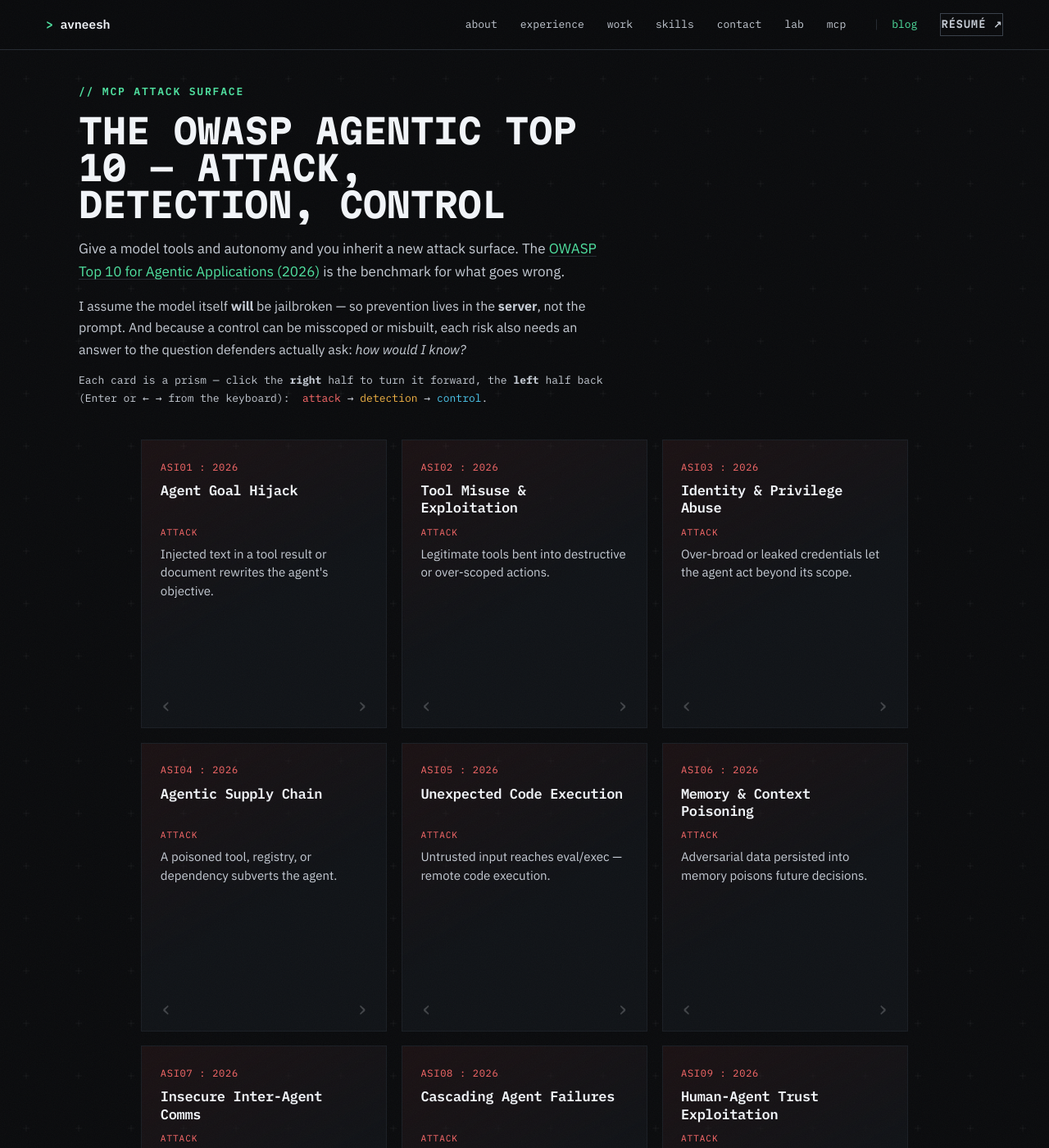
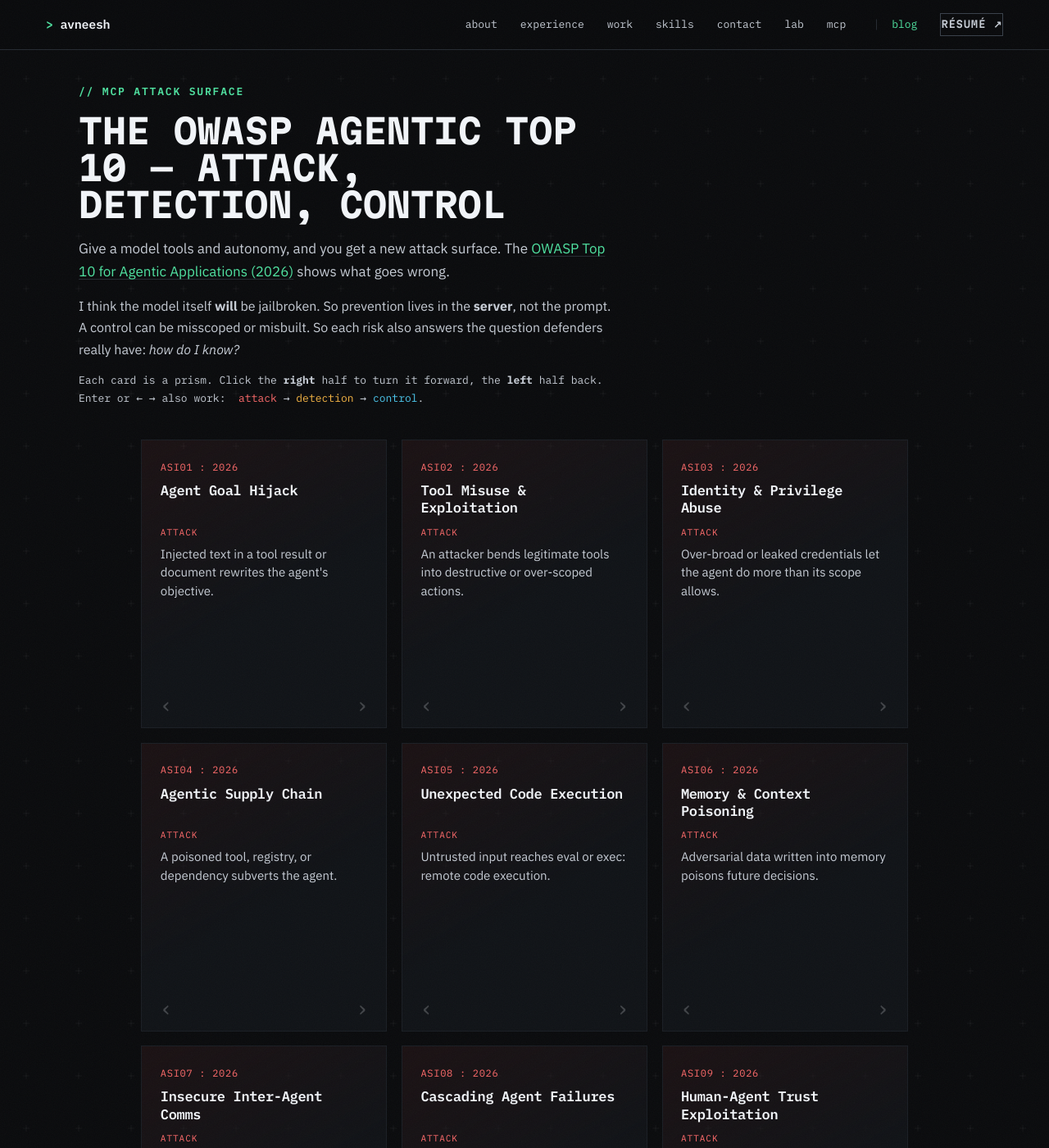
Before and after one commit to agileAlligator/Portfolio-Page, a Jekyll site: the page built from owasp-top-10.html, in a window 1280 px wide and 1400 px high. Shown: the whole window at 82% size. Built offline with Jekyll 4.4.1, drawn with Linux system fonts in a browser that asks for light colours; some of the changed text lies outside the part shown.

Commit message:
owasp page: rewrite copy to ASD-STE100 Simplified Technical English
Converted the OWASP Agentic Top 10 page copy (intro + 10 cards x attack/detection/
control + footer) to STE Issue 8: short active sentences, no semicolons, slashes
spelled out, unapproved words replaced. Security/agentic domain terms (MCP, OAuth/
PKCE/JWT, allowlist, least-privilege, RAG, SBOM, mTLS, eval/exec, provenance,
kill-switch, action, call, alert, ASI codes/risk names) kept as declared technical
names. ste_check.py verdict: PASS (0 unapproved, 0 over-length). Structure, links,
ASI codes, risk headings, and every aria-label preserved.

Co-Authored-By: Claude Opus 4.8 (1M context) <noreply@anthropic.com>

```diff
--- a/owasp-top-10.html
+++ b/owasp-top-10.html
@@ -17,14 +17,13 @@ breadcrumb:
 <section class="owasp-intro">
 	<p class="section-label">// mcp attack surface</p>
 	<h1 class="owasp-title">The OWASP Agentic Top 10 — attack, detection, control</h1>
-	<p class="owasp-lede">Give a model tools and autonomy and you inherit a new attack surface. The
+	<p class="owasp-lede">Give a model tools and autonomy, and you get a new attack surface. The
 		<a href="https://genai.owasp.org/resource/owasp-top-10-for-agentic-applications-for-2026/" target="_blank" rel="noopener">OWASP Top 10 for Agentic Applications (2026)</a>
-		is the benchmark for what goes wrong.</p>
-	<p>I assume the model itself <strong>will</strong> be jailbroken — so prevention lives in the
-		<strong>server</strong>, not the prompt. And because a control can be misscoped or misbuilt, each risk also needs an
-		answer to the question defenders actually ask: <em>how would I know?</em></p>
-	<p class="owasp-hint">Each card is a prism — click the <strong>right</strong> half to turn it forward, the <strong>left</strong> half back
-		(Enter or ← → from the keyboard):&nbsp; <span class="k-risk">attack</span> → <span class="k-detect">detection</span> → <span class="k-control">control</span>.</p>
+		shows what goes wrong.</p>
+	<p>I think the model itself <strong>will</strong> be jailbroken. So prevention lives in the
+		<strong>server</strong>, not the prompt. A control can be misscoped or misbuilt. So each risk also answers the
+		question defenders really have: <em>how do I know?</em></p>
+	<p class="owasp-hint">Each card is a prism. Click the <strong>right</strong> half to turn it forward, the <strong>left</strong> half back. Enter or ← → also work:&nbsp; <span class="k-risk">attack</span> → <span class="k-detect">detection</span> → <span class="k-control">control</span>.</p>
 </section>
 
 <div class="asi-grid">
@@ -41,13 +40,13 @@ breadcrumb:
 				<span class="asi-code">ASI01 : 2026</span>
 				<h2 class="asi-name">Agent Goal Hijack</h2>
 				<span class="asi-label">Detection · SOC</span>
-				<span class="asi-body">Flag tool-call chains whose target diverges from the session's stated task, and scan tool output for imperative/injection patterns before it can influence a call.</span>
+				<span class="asi-body">Flag tool-call chains where the target diverges from the session's stated task. Scan tool output for injection patterns before it influences a call.</span>
 			</div>
 			<div class="asi-face face-control" aria-hidden="true">
 				<span class="asi-code">ASI01 : 2026</span>
 				<h2 class="asi-name">Agent Goal Hijack</h2>
 				<span class="asi-label">Control · prevent</span>
-				<span class="asi-body">Tool output is structured, isolated from the system prompt, never read as instructions, and screened for injection patterns. Content can't rewrite the goal.</span>
+				<span class="asi-body">Tool output is structured and isolated from the system prompt. The server screens it for injection patterns and does not read it as instructions. Content cannot rewrite the goal.</span>
 			</div>
 		</div>
 		<button class="asi-turn" type="button" aria-label="Turn to detection — ASI01 Agent Goal Hijack"></button>
@@ -60,19 +59,19 @@ breadcrumb:
 				<span class="asi-code">ASI02 : 2026</span>
 				<h2 class="asi-name">Tool Misuse &amp; Exploitation</h2>
 				<span class="asi-label">Attack</span>
-				<span class="asi-attack">Legitimate tools bent into destructive or over-scoped actions.</span>
+				<span class="asi-attack">An attacker bends legitimate tools into destructive or over-scoped actions.</span>
 			</div>
 			<div class="asi-face face-detect" aria-hidden="true">
 				<span class="asi-code">ASI02 : 2026</span>
 				<h2 class="asi-name">Tool Misuse &amp; Exploitation</h2>
 				<span class="asi-label">Detection · SOC</span>
-				<span class="asi-body">Alert on exfil-shaped sequences — a read-heavy query immediately followed by an external send — and on any user crossing N× their tool-call baseline.</span>
+				<span class="asi-body">Alert on exfil-shaped sequences: a read-heavy query, then an external send. Also alert when a user crosses N× their tool-call baseline.</span>
 			</div>
 			<div class="asi-face face-control" aria-hidden="true">
 				<span class="asi-code">ASI02 : 2026</span>
 				<h2 class="asi-name">Tool Misuse &amp; Exploitation</h2>
 				<span class="asi-label">Control · prevent</span>
-				<span class="asi-body">Runtime endpoint allowlist (least privilege), per-argument validation, and per-tool rate limits. Non-approved calls are rejected in code.</span>
+				<span class="asi-body">A runtime endpoint allowlist (least privilege), argument validation, and rate limits for each tool. Your code rejects non-approved calls.</span>
 			</div>
 		</div>
 		<button class="asi-turn" type="button" aria-label="Turn to detection — ASI02 Tool Misuse and Exploitation"></button>
@@ -85,19 +84,19 @@ breadcrumb:
 				<span class="asi-code">ASI03 : 2026</span>
 				<h2 class="asi-name">Identity &amp; Privilege Abuse</h2>
 				<span class="asi-label">Attack</span>
-				<span class="asi-attack">Over-broad or leaked credentials let the agent act beyond its scope.</span>
+				<span class="asi-attack">Over-broad or leaked credentials let the agent do more than its scope allows.</span>
 			</div>
 			<div class="asi-face face-detect" aria-hidden="true">
 				<span class="asi-code">ASI03 : 2026</span>
 				<h2 class="asi-name">Identity &amp; Privilege Abuse</h2>
 				<span class="asi-label">Detection · SOC</span>
-				<span class="asi-body">Alert when a token is used for endpoints or scopes outside its grant, or when one identity suddenly reaches resources it never touches.</span>
+				<span class="asi-body">Alert when a token is used for endpoints or scopes it was not granted. Also alert when one identity suddenly reaches resources it did not touch before.</span>
 			</div>
 			<div class="asi-face face-control" aria-hidden="true">
 				<span class="asi-code">ASI03 : 2026</span>
 				<h2 class="asi-name">Identity &amp; Privilege Abuse</h2>
 				<span class="asi-label">Control · prevent</span>
-				<span class="asi-body">OAuth 2.1 + PKCE, JWT verified on every call (iss/aud/exp/sub), least-privilege scopes, and a separate token per downstream — no ambient authority.</span>
+				<span class="asi-body">OAuth 2.1 and PKCE. Verify the JWT on each call (iss, aud, exp, sub). Use least-privilege scopes and a different token for each downstream. No ambient authority.</span>
 			</div>
 		</div>
 		<button class="asi-turn" type="button" aria-label="Turn to detection — ASI03 Identity and Privilege Abuse"></button>
@@ -116,13 +115,13 @@ breadcrumb:
 				<span class="asi-code">ASI04 : 2026</span>
 				<h2 class="asi-name">Agentic Supply Chain</h2>
 				<span class="asi-label">Detection · SOC</span>
-				<span class="asi-body">Alert when a tool descriptor's hash changes after approval, when an unrecognized MCP server registers, or on dependency-lockfile drift.</span>
+				<span class="asi-body">Alert when a tool descriptor's hash changes after approval, when an unrecognized MCP server registers, or when a dependency lockfile changes.</span>
 			</div>
 			<div class="asi-face face-control" aria-hidden="true">
 				<span class="asi-code">ASI04 : 2026</span>
 				<h2 class="asi-name">Agentic Supply Chain</h2>
 				<span class="asi-label">Control · prevent</span>
-				<span class="asi-body">Pinned, signature-verified dependencies; vetted MCP servers and signed tool descriptors; a maintained component inventory (SBOM); no silent tool installation.</span>
+				<span class="asi-body">Pin and signature-verify dependencies. Vet MCP servers and sign tool descriptors. Keep a component inventory (SBOM). Allow no silent tool installation.</span>
 			</div>
 		</div>
 		<button class="asi-turn" type="button" aria-label="Turn to detection — ASI04 Agentic Supply Chain"></button>
@@ -135,19 +134,19 @@ breadcrumb:
 				<span class="asi-code">ASI05 : 2026</span>
 				<h2 class="asi-name">Unexpected Code Execution</h2>
 				<span class="asi-label">Attack</span>
-				<span class="asi-attack">Untrusted input reaches eval/exec — remote code execution.</span>
+				<span class="asi-attack">Untrusted input reaches eval or exec: remote code execution.</span>
 			</div>
 			<div class="asi-face face-detect" aria-hidden="true">
 				<span class="asi-code">ASI05 : 2026</span>
 				<h2 class="asi-name">Unexpected Code Execution</h2>
 				<span class="asi-label">Detection · SOC</span>
-				<span class="asi-body">Alert when eval/exec paths fire, on unexpected child-process spawns from the MCP process, or when code-shaped input reaches an executor.</span>
+				<span class="asi-body">Alert when eval or exec paths fire, on unexpected child-process spawns from the MCP process, or when code-shaped input reaches an executor.</span>
 			</div>
 			<div class="asi-face face-control" aria-hidden="true">
 				<span class="asi-code">ASI05 : 2026</span>
 				<h2 class="asi-name">Unexpected Code Execution</h2>
 				<span class="asi-label">Control · prevent</span>
-				<span class="asi-body">No eval/exec on model-influenced input; strict input schemas; sandboxed, capability-scoped execution — arbitrary-code tools are denied.</span>
+				<span class="asi-body">Run no eval or exec on model-influenced input. Use strict input schemas. Sandbox execution and scope it to capabilities. Deny arbitrary-code tools.</span>
 			</div>
 		</div>
 		<button class="asi-turn" type="button" aria-label="Turn to detection — ASI05 Unexpected Code Execution"></button>
@@ -160,19 +159,19 @@ breadcrumb:
 				<span class="asi-code">ASI06 : 2026</span>
 				<h2 class="asi-name">Memory &amp; Context Poisoning</h2>
 				<span class="asi-label">Attack</span>
-				<span class="asi-attack">Adversarial data persisted into memory poisons future decisions.</span>
+				<span class="asi-attack">Adversarial data written into memory poisons future decisions.</span>
 			</div>
 			<div class="asi-face face-detect" aria-hidden="true">
 				<span class="asi-code">ASI06 : 2026</span>
 				<h2 class="asi-name">Memory &amp; Context Poisoning</h2>
 				<span class="asi-label">Detection · SOC</span>
-				<span class="asi-body">Flag memory/RAG writes from low-trust sources, and retrieval of freshly-written context that then steers a sensitive action (provenance gaps).</span>
+				<span class="asi-body">Flag memory and RAG writes from low-trust sources. Also flag retrieval of freshly-written context that then steers a sensitive action (provenance gaps).</span>
 			</div>
 			<div class="asi-face face-control" aria-hidden="true">
 				<span class="asi-code">ASI06 : 2026</span>
 				<h2 class="asi-name">Memory &amp; Context Poisoning</h2>
 				<span class="asi-label">Control · prevent</span>
-				<span class="asi-body">Memory writes are untrusted input: validated and provenance-tracked on ingest, scoped per tenant/session, and sanitized before reuse.</span>
+				<span class="asi-body">Treat memory writes as untrusted input. Validate them and record provenance on entry. Scope them to each tenant and session. Sanitize them before you use them again.</span>
 			</div>
 		</div>
 		<button class="asi-turn" type="button" aria-label="Turn to detection — ASI06 Memory and Context Poisoning"></button>
@@ -185,19 +184,19 @@ breadcrumb:
 				<span class="asi-code">ASI07 : 2026</span>
 				<h2 class="asi-name">Insecure Inter-Agent Comms</h2>
 				<span class="asi-label">Attack</span>
-				<span class="asi-attack">Agent-to-agent / MCP messages spoofed, tampered, replayed, or injected.</span>
+				<span class="asi-attack">An attacker spoofs, tampers, replays, or injects agent-to-agent and MCP messages.</span>
 			</div>
 			<div class="asi-face face-detect" aria-hidden="true">
 				<span class="asi-code">ASI07 : 2026</span>
 				<h2 class="asi-name">Insecure Inter-Agent Comms</h2>
 				<span class="asi-label">Detection · SOC</span>
-				<span class="asi-body">Alert on failed-auth or unauthenticated peer messages, on messages failing schema/claims validation, and on sudden inter-agent volume spikes.</span>
+				<span class="asi-body">Alert on failed-auth or unauthenticated peer messages, on messages with a schema or claims validation failure, and on sudden inter-agent volume spikes.</span>
 			</div>
 			<div class="asi-face face-control" aria-hidden="true">
 				<span class="asi-code">ASI07 : 2026</span>
 				<h2 class="asi-name">Insecure Inter-Agent Comms</h2>
 				<span class="asi-label">Control · prevent</span>
-				<span class="asi-body">Authenticated, structured channels (mTLS / scoped tokens); every message schema-validated and replay-protected (nonces, timestamps); peer output treated as data, never commands.</span>
+				<span class="asi-body">Use authenticated, structured channels (mTLS or scoped tokens). Schema-validate and replay-protect each message (nonces, timestamps). Treat peer output as data, not commands.</span>
 			</div>
 		</div>
 		<button class="asi-turn" type="button" aria-label="Turn to detection — ASI07 Insecure Inter-Agent Comms"></button>
@@ -216,13 +215,13 @@ breadcrumb:
 				<span class="asi-code">ASI08 : 2026</span>
 				<h2 class="asi-name">Cascading Agent Failures</h2>
 				<span class="asi-label">Detection · SOC</span>
-				<span class="asi-body">Watch for error-rate propagation across agents, retry storms, and circuit-breaker trips correlated within a short window.</span>
+				<span class="asi-body">Watch for error rates that move across agents, retry storms, and circuit-breaker trips grouped in a short window.</span>
 			</div>
 			<div class="asi-face face-control" aria-hidden="true">
 				<span class="asi-code">ASI08 : 2026</span>
 				<h2 class="asi-name">Cascading Agent Failures</h2>
 				<span class="asi-label">Control · prevent</span>
-				<span class="asi-body">Blast-radius limits, circuit breakers, per-agent least privilege and rate limits, and a kill-switch backed by full audit.</span>
+				<span class="asi-body">Blast-radius limits, circuit breakers, least privilege and rate limits for each agent, and a kill-switch backed by full audit.</span>
 			</div>
 		</div>
 		<button class="asi-turn" type="button" aria-label="Turn to detection — ASI08 Cascading Agent Failures"></button>
@@ -235,19 +234,19 @@ breadcrumb:
 				<span class="asi-code">ASI09 : 2026</span>
 				<h2 class="asi-name">Human-Agent Trust Exploitation</h2>
 				<span class="asi-label">Attack</span>
-				<span class="asi-attack">The agent is used to manipulate the human in the loop.</span>
+				<span class="asi-attack">An attacker uses the agent to influence the human in the loop.</span>
 			</div>
 			<div class="asi-face face-detect" aria-hidden="true">
 				<span class="asi-code">ASI09 : 2026</span>
 				<h2 class="asi-name">Human-Agent Trust Exploitation</h2>
 				<span class="asi-label">Detection · SOC</span>
-				<span class="asi-body">Flag high-impact actions approved with abnormally low latency (rubber-stamping) and outputs lacking provenance that precede an approval.</span>
+				<span class="asi-body">Flag high-impact actions approved with abnormally low latency (rubber-stamping). Also flag outputs with no provenance that come before an approval.</span>
 			</div>
 			<div class="asi-face face-control" aria-hidden="true">
 				<span class="asi-code">ASI09 : 2026</span>
 				<h2 class="asi-name">Human-Agent Trust Exploitation</h2>
 				<span class="asi-label">Control · prevent</span>
-				<span class="asi-body">Provenance and citations on every output, human-approval gates on high-impact actions, and no unattended privileged operations.</span>
+				<span class="asi-body">Provenance and citations on each output, human-approval gates on high-impact actions, and no unattended privileged operations.</span>
 			</div>
 		</div>
 		<button class="asi-turn" type="button" aria-label="Turn to detection — ASI09 Human-Agent Trust Exploitation"></button>
@@ -260,19 +259,19 @@ breadcrumb:
 				<span class="asi-code">ASI10 : 2026</span>
 				<h2 class="asi-name">Rogue Agents</h2>
 				<span class="asi-label">Attack</span>
-				<span class="asi-attack">An agent operating outside policy, undetected.</span>
+				<span class="asi-attack">An agent that ignores policy and runs undetected.</span>
 			</div>
 			<div class="asi-face face-detect" aria-hidden="true">
 				<span class="asi-code">ASI10 : 2026</span>
 				<h2 class="asi-name">Rogue Agents</h2>
 				<span class="asi-label">Detection · SOC</span>
-				<span class="asi-body">Alert on any action with no matching originating-prompt hash, activity outside authorized windows, or deviation from the agent's behavioral baseline.</span>
+				<span class="asi-body">Alert on an action with no matching originating-prompt hash, on work during unapproved windows, or on deviation from the agent's behavioral baseline.</span>
 			</div>
 			<div class="asi-face face-control" aria-hidden="true">
 				<span class="asi-code">ASI10 : 2026</span>
 				<h2 class="asi-name">Rogue Agents</h2>
 				<span class="asi-label">Control · prevent</span>
-				<span class="asi-body">Every action audited and traceable to the prompt that caused it, anomaly monitoring and alerts, least privilege, and a kill-switch.</span>
+				<span class="asi-body">Audit each action and connect it to the prompt that caused it. Add anomaly monitoring and alerts, least privilege, and a kill-switch.</span>
 			</div>
 		</div>
 		<button class="asi-turn" type="button" aria-label="Turn to detection — ASI10 Rogue Agents"></button>
@@ -282,8 +281,8 @@ breadcrumb:
 </div>
 
 <p class="owasp-hint u-mt-lg">
-	Categories per the <a href="https://genai.owasp.org/resource/owasp-top-10-for-agentic-applications-for-2026/" target="_blank" rel="noopener">OWASP Gen AI Security Project</a>; more depth in <a href="/blog/guardrails-belong-in-the-server/">the case for server-side controls</a>.
-	Attack these controls yourself: <a href="/break-this-server/">break this server</a> runs the ladder in your browser, and <a href="/allowlist-bypass/">the wildcard that spans a slash</a> pits a glob allowlist against an anchored regex. Both sit in <a href="/lab/">the lab</a>.
+	Categories from the <a href="https://genai.owasp.org/resource/owasp-top-10-for-agentic-applications-for-2026/" target="_blank" rel="noopener">OWASP Gen AI Security Project</a>. More depth in <a href="/blog/guardrails-belong-in-the-server/">the case for server-side controls</a>.
+	Attack these controls yourself. <a href="/break-this-server/">break this server</a> runs the ladder in your browser. <a href="/allowlist-bypass/">The wildcard that spans a slash</a> sets a glob allowlist against an anchored regex. Both sit in <a href="/lab/">the lab</a>.
 </p>
 
 <script>
```
